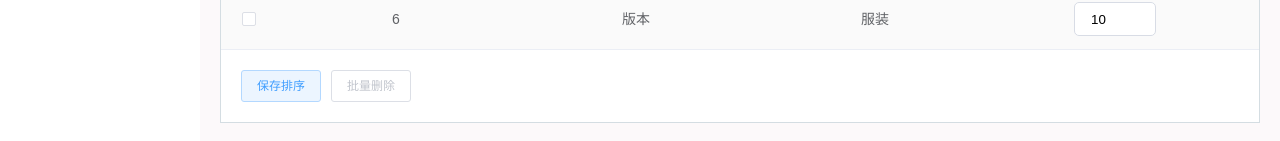
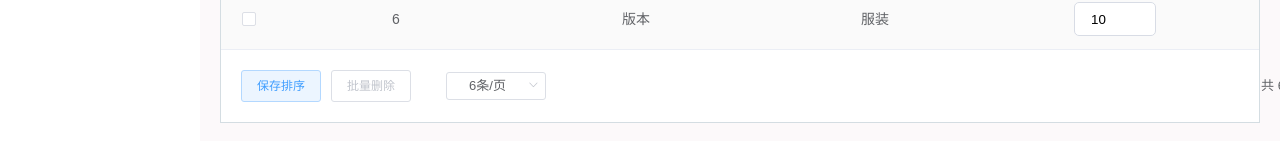
Before and after one commit to bo-ddd/union-b, a Vue app: page /commodity/specification in a window 1280 px wide. Shown: the part 583-724 px from the top of the page. Built offline with nearby package versions, Linux system fonts and the light colour scheme.

Commit message:
修改了商品规格页面

```diff
--- a/src/views/commodity/Specification.vue
+++ b/src/views/commodity/Specification.vue
@@ -11,7 +11,6 @@
         tooltip-effect="dark"
         style="width: 100%"
         stripe
-        @selection-change="handleSelectionChange"
       >
         <el-table-column type="selection" width="55" align="center">
         </el-table-column>
@@ -53,7 +52,11 @@
         >
           <template>
             <el-button type="primary" i class="el-icon-edit cell1"></el-button>
-            <el-button type="primary" i class="el-icon-delete cell2"></el-button>
+            <el-button
+              type="primary"
+              i
+              class="el-icon-delete cell2"
+            ></el-button>
           </template>
         </el-table-column>
       </el-table>
@@ -61,8 +64,24 @@
         <el-button type="primary" plain size="small">保存排序</el-button>
         <el-button plain class="batch_del_btn" size="small">批量删除</el-button>
         <div class="footer_page">
-          <!-- <div>每页显示  条，然后按回车</div>
-          <div>共 6 条 </div>  -->
+          <div class="block">
+            <el-pagination
+              :current-page="currentPage4"
+              :page-sizes="[6]"
+              layout="sizes"
+            >
+            </el-pagination>
+            <el-pagination
+              @size-change="handleSizeChange"
+              @current-change="handleCurrentChange"
+              :current-page="currentPage4"
+              :page-size="100"
+              :total="6"
+              layout="total,prev, pager, next"
+              class="pagegn"
+            >
+            </el-pagination>
+          </div>
         </div>
       </div>
     </div>
@@ -74,6 +93,10 @@ export default {
   data() {
     return {
       input: 10,
+      currentPage1: 5,
+      currentPage2: 5,
+      currentPage3: 5,
+      currentPage4: 4,
       tableData: [
         {
           id: "1",
@@ -134,6 +157,12 @@ export default {
     handleSelectionChange(val) {
       this.multipleSelection = val;
     },
+    handleSizeChange(val) {
+      console.log(`每页 ${val} 条`);
+    },
+    handleCurrentChange(val) {
+      console.log(`当前页: ${val}`);
+    },
   },
 };
 </script>
@@ -185,4 +214,10 @@ export default {
   background-color: #ff8b53;
   padding: 10px 10px;
 }
+.block {
+  display: flex;
+}
+.pagegn{
+  margin-left: 690px;
+}
 </style>
```
